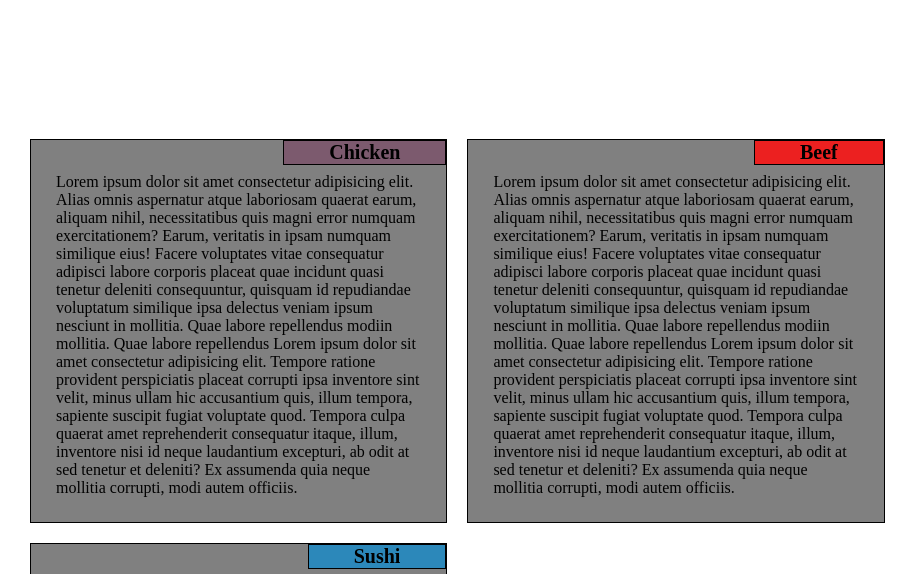
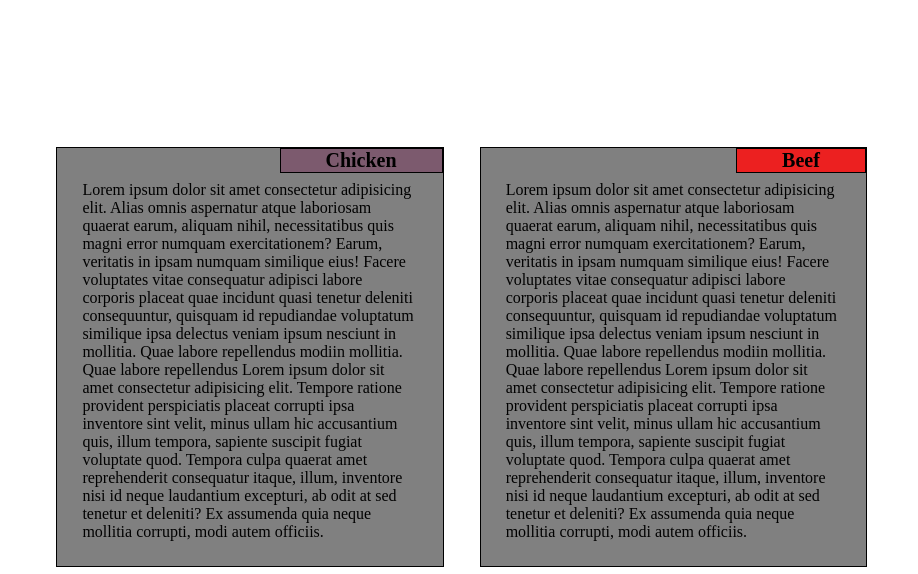
Before and after one commit to puneetgarg20/module2-sloution, a plain HTML site: page index.html in a window 1280 px wide. Shown: the part 166-740 px from the top of the page, without its empty margins (0-918 px from the left). Drawn offline with Linux system fonts and the light colour scheme.

Commit message:
final commit

```diff
--- a/css.css
+++ b/css.css
@@ -1,3 +1,4 @@
+
 *{
     margin: 0;
     padding: 0;
@@ -17,8 +18,8 @@
     border: 1px solid black;
     padding: 25px;
     padding-top: 33px;
-    margin: 10px;
-    width: 29%;
+    margin: 18px;
+    width: 27%;
 }
 .div1 h3,.div2 h3,.div3 h3{
     display: inline;
@@ -32,7 +33,8 @@
 }
 .content{
     margin-top: 150px;
-    margin-left: 20px;
+    margin-left: 3%;
+    /* margin-right: 27px; */
 
 }
 .div1{
```
